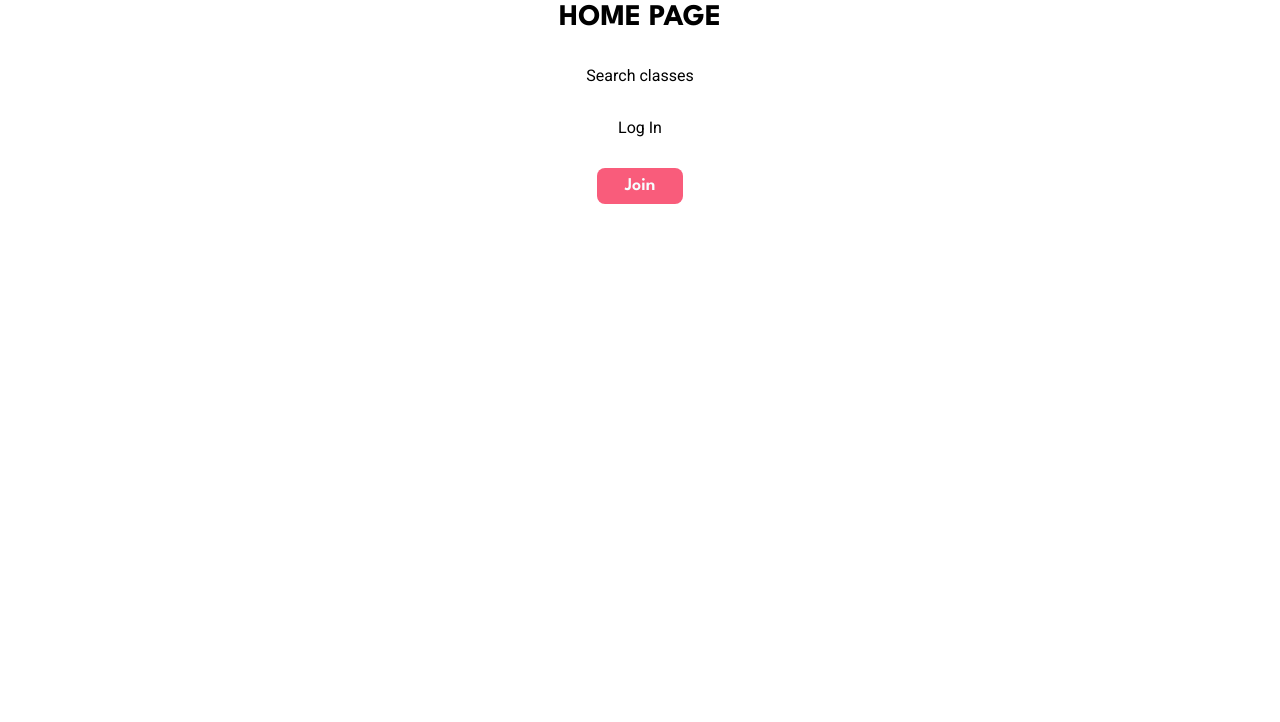
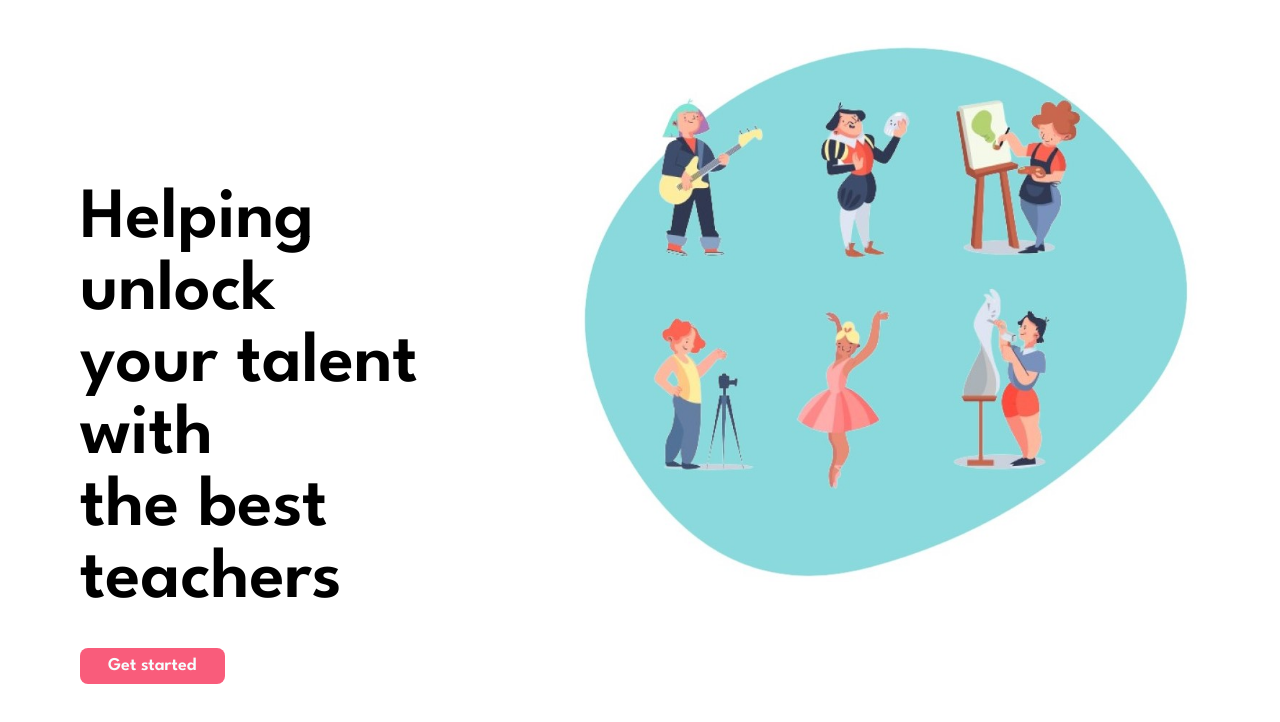
Before and after one commit to Code-the-Dream-School/gg-pac-team4-front, a React (Vite) app: page / in a window 1280 px wide. Shown: the top 722 px of the page. Built offline with nearby package versions, Linux system fonts and the light colour scheme.

Commit message:
add first section of main page

```diff
--- a/src/components/pages/HomePage.jsx
+++ b/src/components/pages/HomePage.jsx
@@ -1,27 +1,33 @@
-import { useNavigate } from 'react-router-dom';
+import React from "react";
+import { useNavigate } from "react-router-dom";
+import mainImage from '../../assets/imgMainPage.jpg'
 
 const HomePage = () => {
+  const navigate = useNavigate();
 
-  const navigate = useNavigate();
-  const search = () => {
-    navigate("/search");
-  };
   const login = () => {
     navigate("/login");
   };
+
   const register = () => {
     navigate("/register");
   };
 
-
   return (
-    <>
-      <h1 className="text-3xl font-spartan font-bold">HOME PAGE</h1>
-      <button onClick={search}>Search classes</button>
-      <button onClick={login}>Log In</button>
-      <button className='bg-red hover:bg-pureWhite hover:text-red hover:border-2 hover:border-red text-white font-spartan font-semibold text-lg py-1 px-7 rounded-lg'
-              onClick={register}>Join</button>
-    </>
+    <div className="flex space-between px-20 py-10">
+      <div className="pt-36 pr-28">
+        <h1 className="text-7xl font-spartan font-semibold text-left mb-8">Helping unlock<br /> your talent with<br /> the best teachers</h1>
+        <button
+          className="bg-red hover:bg-pureWhite hover:text-red hover:border-2 hover:border-red text-white font-spartan font-semibold text-lg py-1 px-7 rounded-lg"
+          onClick={register}
+        >
+          Get started
+        </button>
+      </div>
+      <div>
+      <img src={mainImage} alt="" className="" />
+      </div>
+    </div>
   );
 };
 
```
